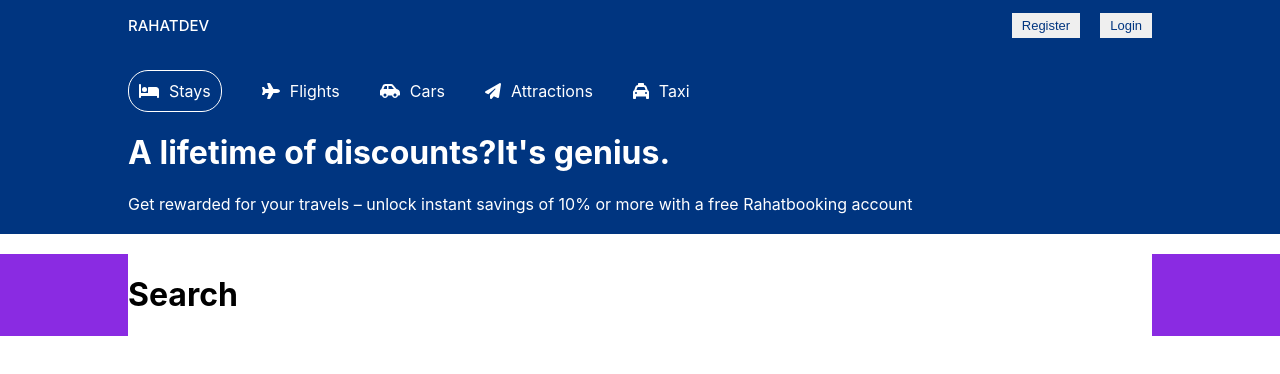
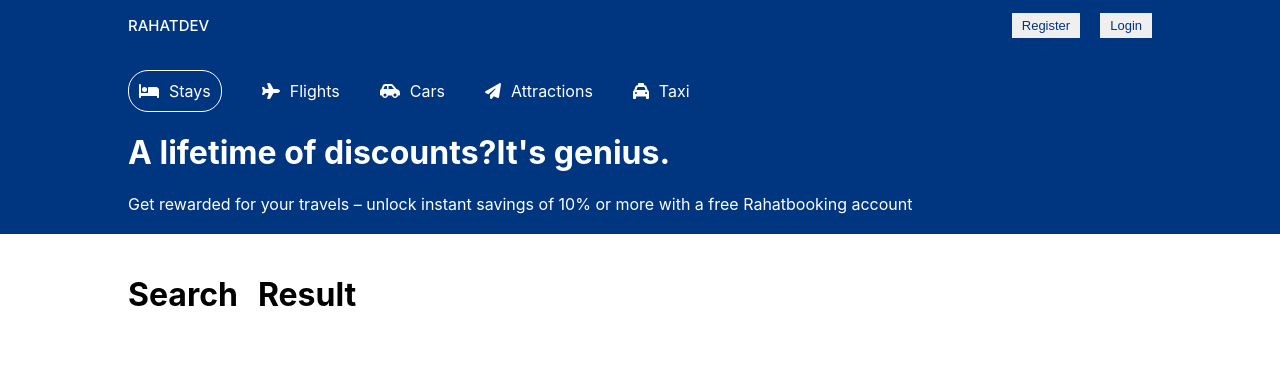
Before and after one commit to bellicose77/booking-app-clientside, a React (Create React App) app: page /hotels in a window 1280 px wide. Shown: the top 374 px of the page. Built offline with nearby package versions, Linux system fonts and the light colour scheme.

Commit message:
search container

```diff
--- a/src/pages/List/List.css
+++ b/src/pages/List/List.css
@@ -2,11 +2,15 @@
     display: flex;
     justify-content: center;
     margin-top: 20px;
-    background-color: blueviolet;
+
 }
 .listWrapper{
     display:flex;
     width: 100%;
     max-width: 1024px;
-    background-color: white;
+    gap: 20px;
+
 }
+.searchList{
+
+}
--- a/src/pages/List/List.js
+++ b/src/pages/List/List.js
@@ -16,7 +16,7 @@ const List = () => {
                     </h1>
                 </div>
                 <div className='searchResult'>
-
+                    <h1>Result</h1>
                 </div>
               </div>
             </div>
```
